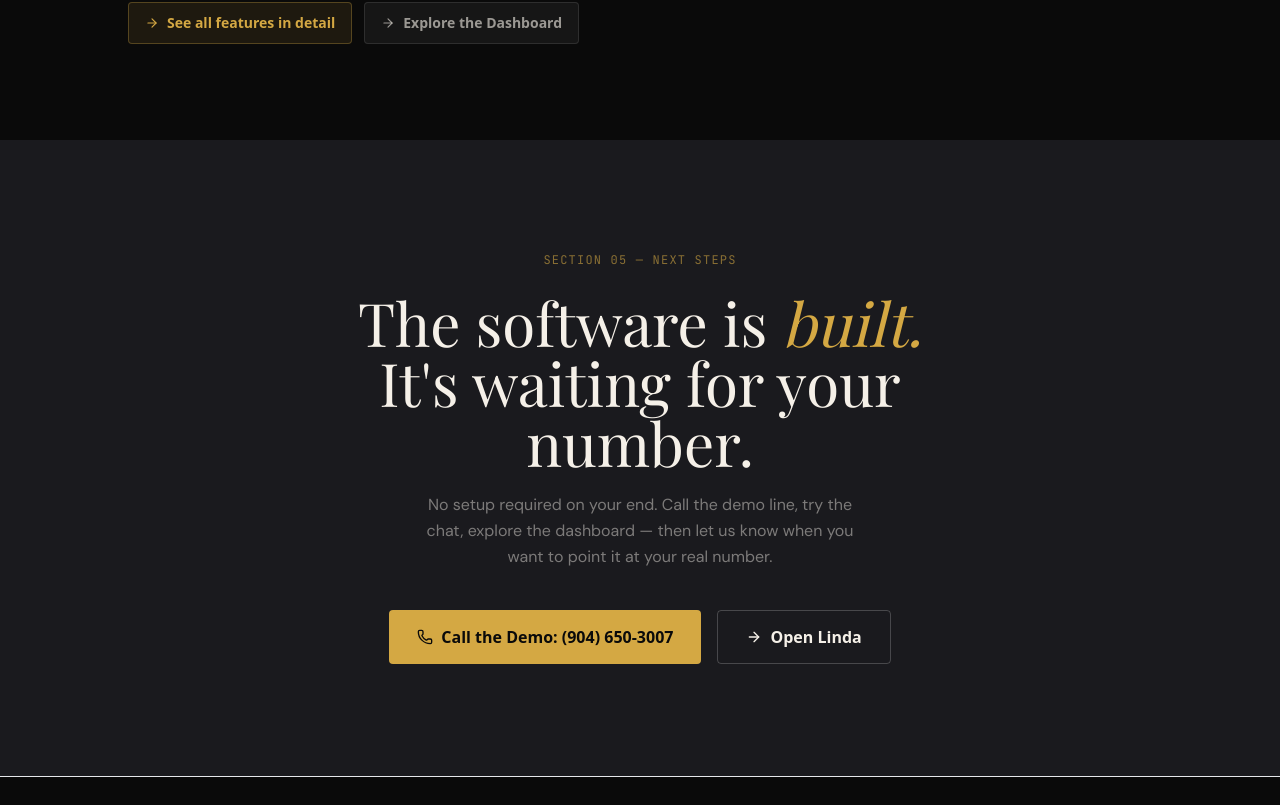
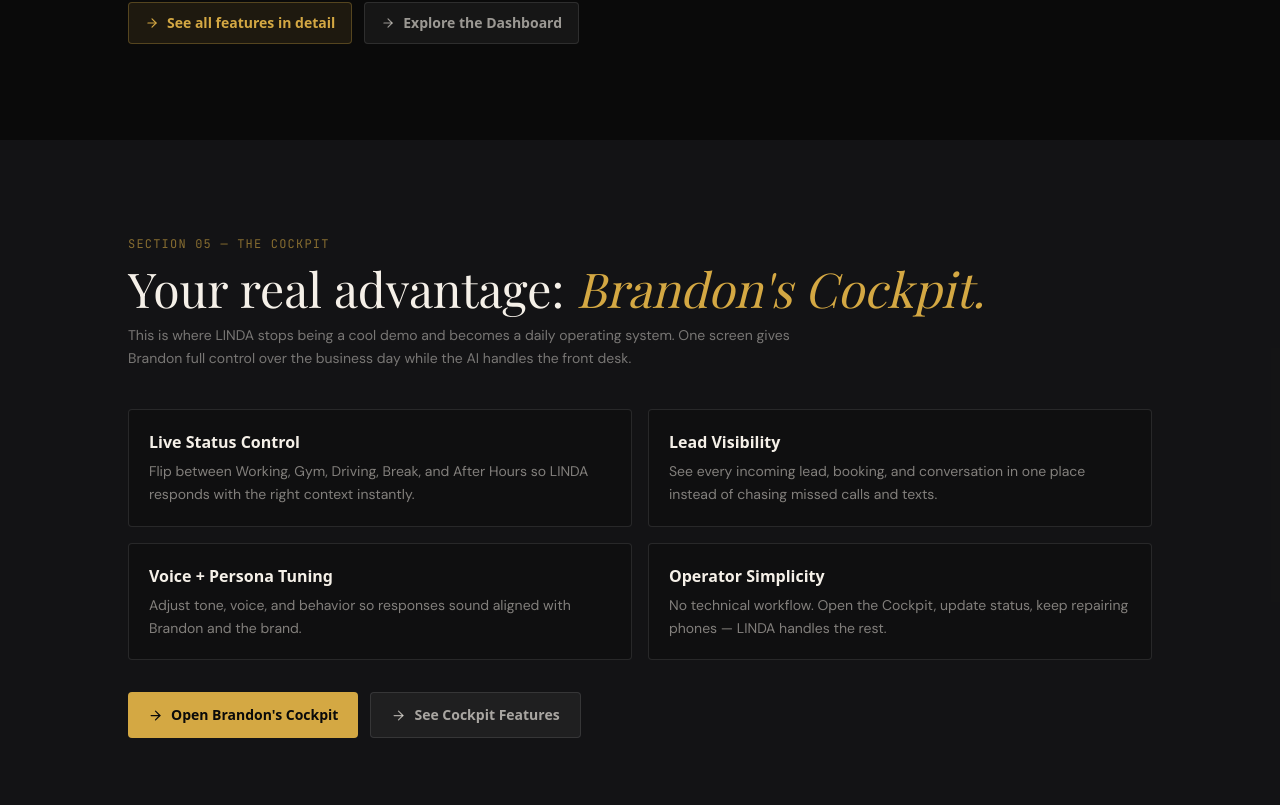
Before and after one commit to lmnhd/EmperorLindaCellPhoneRepairs, a Next.js app in the folder frontend/: page /pitch in a window 1280 px wide. Shown: the part 5495-6300 px from the top of the page. Built offline with nearby package versions, Linux system fonts and the light colour scheme; a web font is replaced by a local one.

Commit message:
feat: add 'The Cockpit' section to PitchPage and update QR code link in presentation

```diff
--- a/frontend/src/app/pitch/page.tsx
+++ b/frontend/src/app/pitch/page.tsx
@@ -424,10 +424,62 @@
       </section>
 
 
+      {/* ═══ THE COCKPIT ═══════════════════════════════════════════════════ */}
+      <section className="bg-emperor-slate/30 py-24 px-6 sm:px-16 lg:px-28">
+        <div className="max-w-5xl mx-auto">
+          <p className="font-mono text-xs tracking-widest uppercase text-emperor-gold/60 mb-3">Section 05 — The Cockpit</p>
+          <h2 className="font-display text-4xl sm:text-5xl text-emperor-cream mb-3">
+            Your real advantage: <em className="text-emperor-gold italic">Brandon&apos;s Cockpit.</em>
+          </h2>
+          <p className="text-emperor-cream/45 text-sm max-w-2xl leading-relaxed mb-10">
+            This is where LINDA stops being a cool demo and becomes a daily operating system.
+            One screen gives Brandon full control over the business day while the AI handles the front desk.
+          </p>
+
+          <div className="grid sm:grid-cols-2 gap-4 mb-8">
+            {[
+              {
+                title: 'Live Status Control',
+                desc: 'Flip between Working, Gym, Driving, Break, and After Hours so LINDA responds with the right context instantly.',
+              },
+              {
+                title: 'Lead Visibility',
+                desc: 'See every incoming lead, booking, and conversation in one place instead of chasing missed calls and texts.',
+              },
+              {
+                title: 'Voice + Persona Tuning',
+                desc: 'Adjust tone, voice, and behavior so responses sound aligned with Brandon and the brand.',
+              },
+              {
+                title: 'Operator Simplicity',
+                desc: 'No technical workflow. Open the Cockpit, update status, keep repairing phones — LINDA handles the rest.',
+              },
+            ].map((item) => (
+              <div key={item.title} className="p-5 border border-white/10 rounded bg-emperor-black/40">
+                <p className="font-sans font-semibold text-emperor-cream mb-1.5">{item.title}</p>
+                <p className="text-sm text-emperor-cream/50 leading-relaxed">{item.desc}</p>
+              </div>
+            ))}
+          </div>
+
+          <div className="flex flex-wrap gap-3">
+            <Link href="/dashboard" className="inline-flex items-center gap-2 font-sans font-bold text-sm px-5 py-3 rounded bg-emperor-gold text-emperor-black hover:bg-emperor-gold-light transition-colors">
+              <ArrowRight size={15} />
+              Open Brandon&apos;s Cockpit
+            </Link>
+            <Link href="/features#dashboard" className="inline-flex items-center gap-2 font-sans font-semibold text-sm px-5 py-3 rounded bg-white/5 text-emperor-cream/65 border border-white/10 hover:border-white/25 hover:text-emperor-cream transition-colors">
+              <ArrowRight size={15} />
+              See Cockpit Features
+            </Link>
+          </div>
+        </div>
+      </section>
+
+
       {/* ═══ CLOSING ═════════════════════════════════════════════════════════ */}
       <section className="bg-emperor-charcoal py-28 px-6 sm:px-16 lg:px-28 text-center">
         <div className="max-w-2xl mx-auto">
-          <p className="font-mono text-xs tracking-widest uppercase text-emperor-gold/60 mb-6">Section 05 — Next Steps</p>
+          <p className="font-mono text-xs tracking-widest uppercase text-emperor-gold/60 mb-6">Section 06 — Next Steps</p>
           <h2 className="font-display text-4xl sm:text-6xl text-emperor-cream leading-none mb-5">
             The software is{' '}
             <em className="text-emperor-gold italic">built.</em>
```
Also changed, not shown: 1 other file (tests, documents, lock files or other folders).
